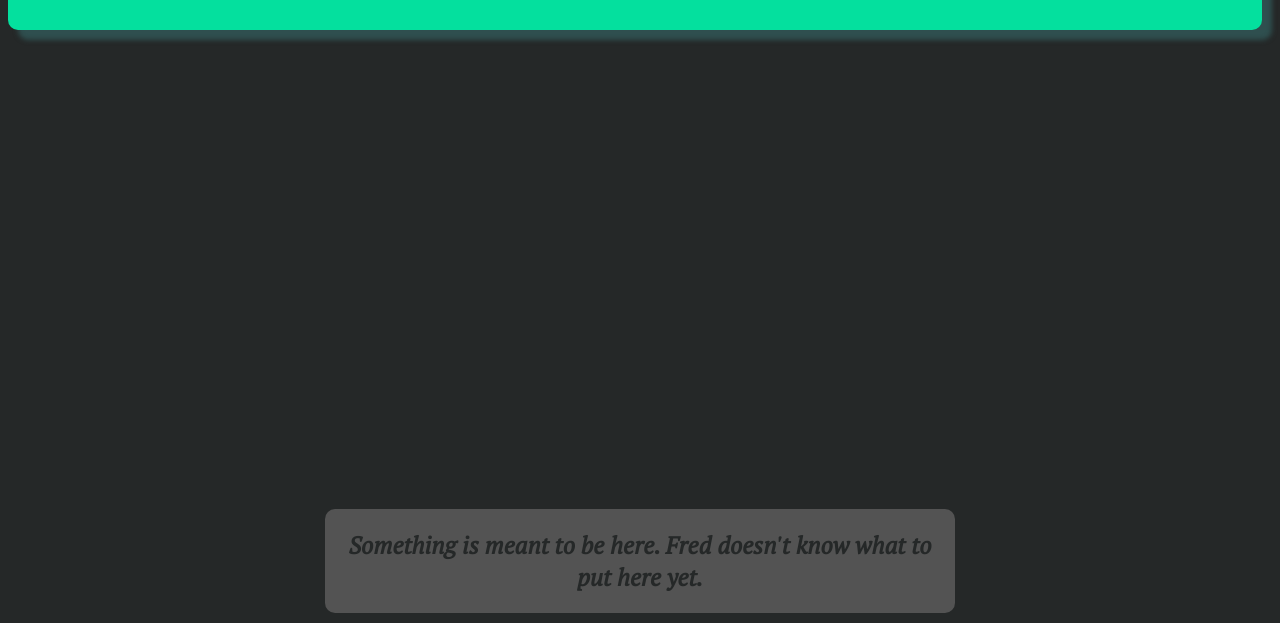
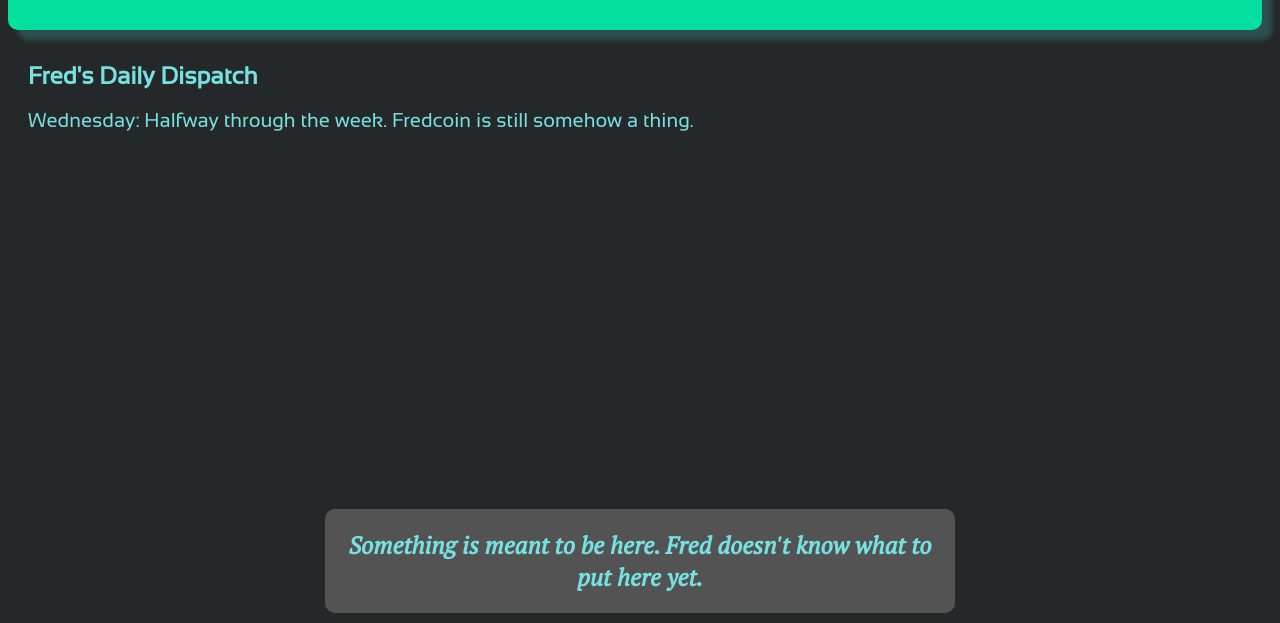
Before and after one commit to archiepa/fred-coin, a plain HTML site: page index.html in a window 1280 px wide. Shown: the part 177-800 px from the top of the page. Drawn offline with Linux system fonts and the light colour scheme.

Commit message:
Add daily messages feature and style updates for improved presentation

```diff
--- a/index.html
+++ b/index.html
@@ -10,8 +10,25 @@
       <h4 class="subtitle_fred">Zero utility. Infinite belief. Backed by nothing, audited by Fred, trusted by Fred.</h4>
       <a href="https://fredcoin.quisan.net/#buy-fred" class="buy_fred">Buy Fred</a>
     </div>
+    <div class="day-message-div">
+      <h4 class="day-message-heading">Fred's Daily Dispatch</h4>
+      <p id="day-message" class="day-message"></p>
+    </div>
     <div class="bottom_div">
       <h2 class="bottom_slogan">Something is meant to be here. Fred doesn't know what to put here yet.</h2>
     </div>
+      <script>
+          const dayMessages = [
+              "Sunday: Fredcoin rests. You should too, but we both know you won't.",
+              "Monday: Fredcoin's market strategy is the same as yours - pretend it's fine.",
+              "Tuesday: Nothing screams 'financial revolution' like checking Fredcoin on a Tuesday.",
+              "Wednesday: Halfway through the week. Fredcoin is still somehow a thing.",
+              "Thursday: Pre-Friday energy. Fredcoin is vibrating with questionable confidence.",
+              "Friday: Fredcoin says treat yourself. Your wallet says please don't.",
+              "Saturday: No work, no worries, just Fredcoin and mildly regrettable decisions."
+          ];
+          document.getElementById("day-message").textContent = dayMessages[new Date().getDay()];
+      </script>
   </body>
+
 </html>
--- a/style.css
+++ b/style.css
@@ -55,7 +55,7 @@
 .bottom_slogan {
     font-family: PTSerif;
     font-size: 24px;
-    color: #252828;
+    color: #77e0e0;
     text-align: center;
     margin-left: 20px;
     margin-right: 20px;
@@ -73,3 +73,27 @@
 body {
     background-color: #252828;
 }
+
+.day-message-div {
+    margin: 20px 0;
+}
+
+.day-message-heading {
+    font-family: Sansation;
+    font-size: 24px;
+    color: #77e0e0;
+    text-align: left;
+    margin-left: 20px;
+    margin-right: 20px;
+    margin-bottom: 4px;
+    display: flex;
+    height: auto;
+}
+
+.day-message {
+    font-family: Sansation;
+    font-size: 20px;
+    color: #77e0e0;
+    text-align: left;
+    margin-left: 20px;
+}
```
